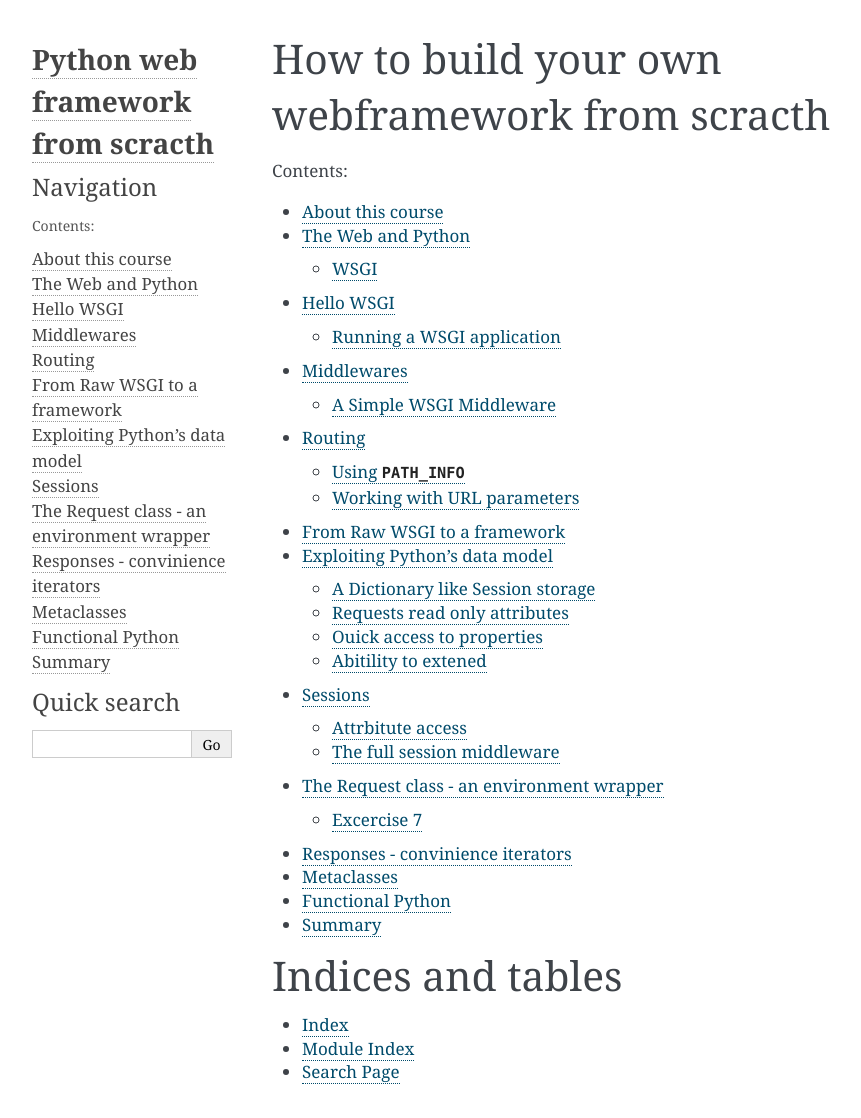
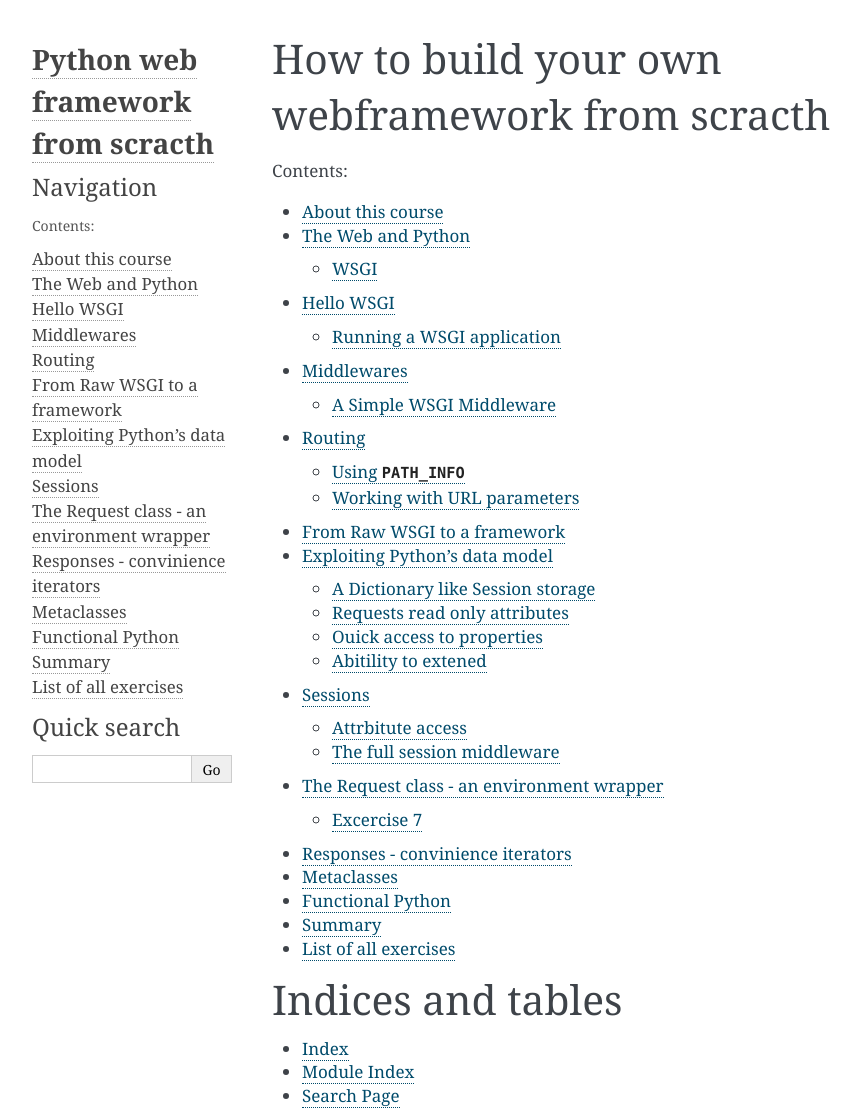
Before and after one commit to oz123/advanced-python, a Sphinx documentation site: the page built from docs/index.rst, in a window 1280 px wide. Shown: the whole page, without its empty margins (148-1009 px from the left). Built offline with Sphinx 7.4.7, drawn with Linux system fonts in a browser that asks for light colours; before the commit the page ends 1094 px from its top, so only the background shows below that.

Commit message:
Add a list of all exercises

```diff
--- /dev/null
+++ b/docs/exercises.rst
@@ -0,0 +1,4 @@
+List of all exercises
+---------------------
+
+1. :ref:`exercise-1`
--- a/docs/hello_world.rst
+++ b/docs/hello_world.rst
@@ -72,6 +72,8 @@
    HTTP or HTTPS requests on port 80 or 443 and then redirects them to
    the appropriate socket to which the WSGI server is bound to.
 
+.. _exercise-1:
+
 Excercise 1
 +++++++++++
 
--- a/docs/index.rst
+++ b/docs/index.rst
@@ -23,7 +23,7 @@
    metaclasses
    functional
    summary
-
+   exercises
 
 Indices and tables
 ==================
--- a/docs/sessions.rst
+++ b/docs/sessions.rst
@@ -85,7 +85,7 @@
 +++++++++++
 
 Implement a ``PhoneBook`` class with a ``__getitem__`` method.
-The class should have the following ``__init__``:
+The class should have the following ``__init__``::
 
 
    >>> class PhoneBook:
@@ -120,6 +120,7 @@
      File "<stdin>", line 1, in <module>
      File "<stdin>", line 8, in __getitem__
    KeyError: 'Homer not found in phonebook'
+
 
 This class isn't very usefull if we can't also update the underlying phone book.
 Let's add a  ``__setitem__`` to it.
```
